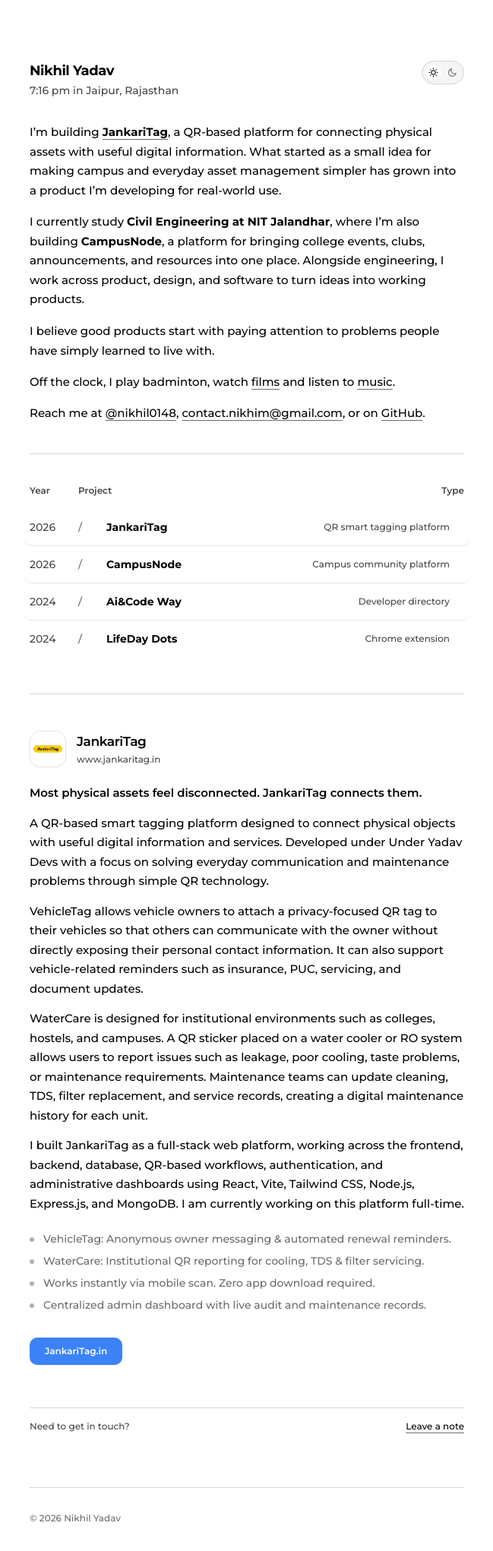
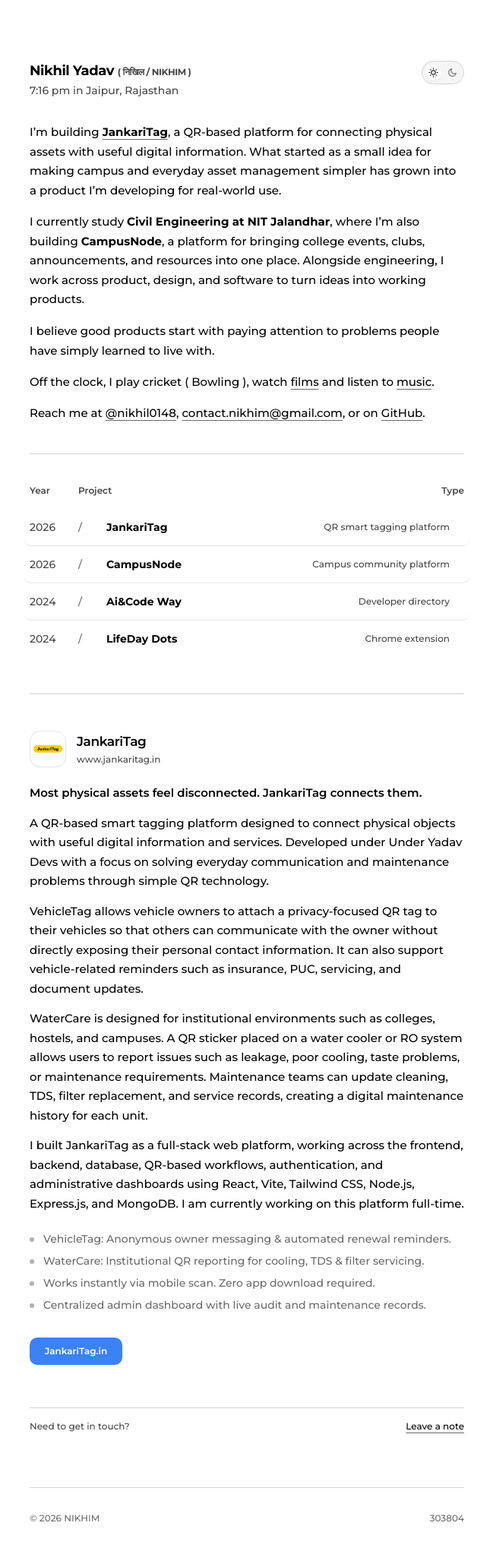
Before and after one commit to experimenthim0/nikhils-space, a React (Vite) app: page / in a window 1280 px wide. Shown: the top 2042 px of the page at 76% size, without its empty margins (315-964 px from the left). Built offline with nearby package versions, Linux system fonts and the light colour scheme; no server answers.

Commit message:
New design

```diff
--- a/src/pages/Home.jsx
+++ b/src/pages/Home.jsx
@@ -318,7 +318,7 @@
               <h1
                 className={`text-[18px] font-bold tracking-tight ${textWhite} cursor-grab inline-block`}
               >
-                Nikhil Yadav
+                Nikhil Yadav <span className={`text-xs  ${textSecondary}`}>{ "( निखिल / NIKHIM )"}</span>
               </h1>
 
               {/* Fixed Avatar Popup centered right below Nikhil Yadav */}
@@ -407,7 +407,7 @@
           </p>
 
           <p className="animate-blur-fade fade-delay-3">
-            Off the clock, I play badminton, watch{" "}
+            Off the clock, I play cricket ( Bowling ), watch{" "}
             <span
               className="relative inline-block"
               onMouseEnter={() => setHoveredEntity("films")}
@@ -853,7 +853,8 @@
 
         {/* SUBTLE MINIMAL FOOTER */}
         <footer className={`mt-16 pt-8 border-t ${borderColor} text-xs ${textTertiary} flex items-center justify-between`}>
-          <span>© 2026 Nikhil Yadav</span>
+          <span>© 2026 NIKHIM</span>
+          <span>303804</span>
         </footer>
       </div>
     </div>
```
